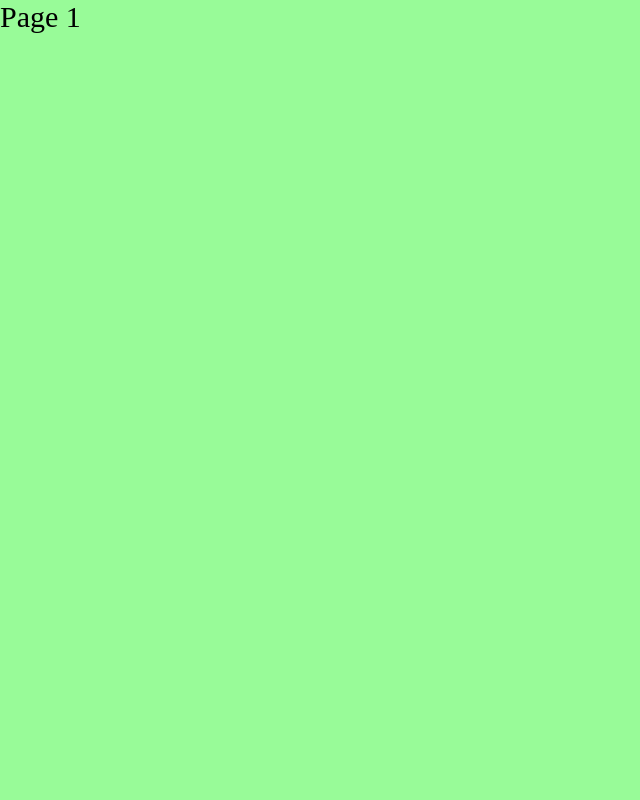
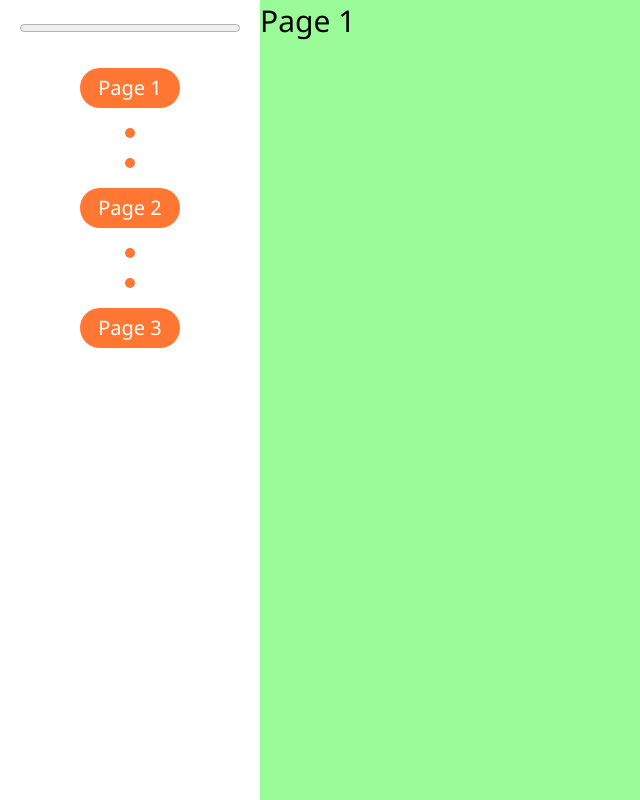
Before and after one commit to breathtake/vanilla_full-page-vertical-slider, a plain HTML site: page index.html in a window 1280 px wide. Shown: the top 800 px of the page, without its empty margins (0-640 px from the left). Drawn offline with Linux system fonts and the light colour scheme.

Commit message:
Add scroll proggress bar and "bubbles"

```diff
--- a/index.html
+++ b/index.html
@@ -7,12 +7,19 @@
     <title>Document</title>
   </head>
   <body>
-    <div>
-      <div class="page first">Page 1</div>
-      <div class="page second">Page 2</div>
-      <div class="page third">Page 3</div>
+    <div id="container">
+      <div id="navigation">
+        <!-- <label for="file">File progress:</label> -->
+        <progress id="scroll-progress" max="100" value="0">0%</progress>
+
+        <div id="bubbles"></div>
+      </div>
+      <div id="pages">
+        <div class="page first">Page 1</div>
+        <div class="page second">Page 2</div>
+        <div class="page third">Page 3</div>
+      </div>
     </div>
-
     <script src="script.js"></script>
   </body>
 </html>
--- a/script.js
+++ b/script.js
@@ -32,3 +32,49 @@ const slide = async (event) => {
 };
 
 window.addEventListener('wheel', () => slide(event), { passive: false });
+
+const fullDocumentHeight = window.innerHeight * slides.length;
+
+const scrollProgressBar = document.querySelector('progress#scroll-progress');
+
+window.addEventListener(
+  'scroll',
+  () => {
+    const scrollPosition = window.scrollY;
+
+    const scrollPercent = (
+      (scrollPosition / (fullDocumentHeight - window.innerHeight)) *
+      100
+    ).toFixed(2);
+
+    scrollProgressBar.value = scrollPercent;
+
+    scrollProgressBar.textContent = scrollPercent;
+  }
+  // ,{ passive: false }
+);
+
+const bubblesContainer = document.querySelector('#bubbles');
+
+const numberOfSeparators = 2;
+
+slides.forEach((page) => {
+  const pill = document.createElement('div');
+  pill.innerText = page.innerText;
+  pill.className = 'pill' + '-' + page.innerText;
+
+  bubblesContainer.appendChild(pill);
+
+  if ([...slides].indexOf(page) !== slides.length - 1) {
+    let separator = 1;
+
+    while (separator <= numberOfSeparators) {
+      const dot = document.createElement('div');
+      dot.className = 'dot' + '-' + separator;
+
+      bubblesContainer.appendChild(dot);
+
+      separator++;
+    }
+  }
+});
--- a/styles.css
+++ b/styles.css
@@ -4,6 +4,10 @@
   padding: 0;
   margin: 0;
   box-sizing: border-box;
+}
+
+body {
+  font-family: 'Segoe UI', Tahoma, Geneva, Verdana, sans-serif;
 }
 
 .page {
@@ -22,3 +26,54 @@
 .third {
   background-color: limegreen;
 }
+
+#container {
+  display: grid;
+  grid-template-columns: 260px auto;
+}
+
+#pages {
+  grid-column: 2 / span 1;
+}
+
+#navigation {
+  position: fixed;
+  width: 260px;
+}
+
+progress {
+  margin: 20px;
+  width: 220px;
+}
+
+/* ..............bubbles.............. */
+
+#bubbles {
+  display: flex;
+  flex-direction: column;
+  align-items: center;
+}
+
+[class*='pill-'],
+[class*='dot-'],
+.dot {
+  margin: 10px;
+  text-align: center;
+  background-color: #f73;
+  color: white;
+}
+
+[class*='pill-'] {
+  width: 100px;
+  padding: 10px;
+  border-radius: 40px;
+  font-size: 20px;
+  line-height: 20px;
+}
+
+[class*='dot-'],
+.dot {
+  height: 10px;
+  width: 10px;
+  border-radius: 50%;
+}
```
